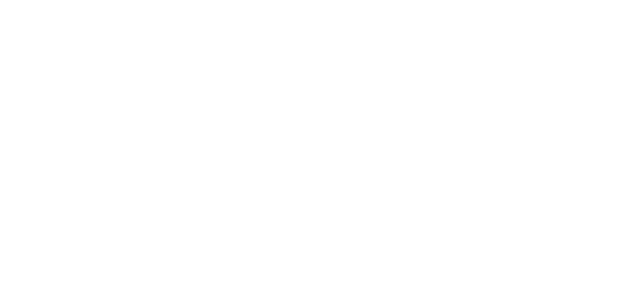
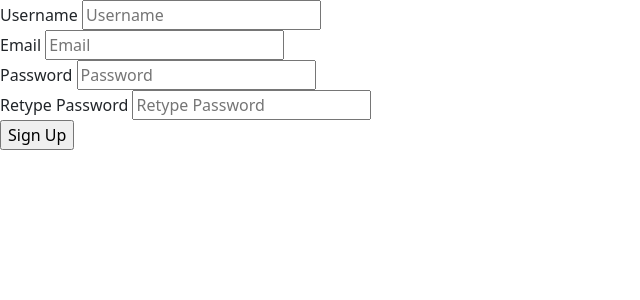
Before and after one commit to Kenny1217/flask-login-application, a Flask app: page /auth/signup in a window 1280 px wide. Before the commit the part shown is empty. Shown: the top 300 px of the page, without its empty margins (0-640 px from the left). Run offline with Flask 3, Linux system fonts and the light colour scheme; some libraries are stand-ins or nearby versions.

Commit message:
Create basic signup page

```diff
--- a/app/routes/auth.py
+++ b/app/routes/auth.py
@@ -4,6 +4,11 @@ auth_blueprint = Blueprint('/auth', __name__)
 
 @auth_blueprint.route('/auth/signup', methods=['GET', 'POST'])
 def signup():
+    if request.method == 'POST':
+        username = request.values.get('username')
+        email = request.values.get('email')
+        password = request.values.get('password')
+        password2 = request.values.get('password2')
     return render_template('./auth/signup.html')
 
 @auth_blueprint.route('/auth/signin', methods=['GET', 'POST'])
--- a/app/templates/auth/signup.html
+++ b/app/templates/auth/signup.html
@@ -5,6 +5,28 @@
     </head>
     <body>
 
+        <form method="post">
+            <div>
+                <label>Username</label>
+                <input type="text" name="username" placeholder="Username" required>
+            </div>
+            <div>
+                <label>Email</label>
+                <input type="email" name="email" placeholder="Email" required>
+            </div>
+            <div>
+                <label>Password</label>
+                <input type="password" name="password" placeholder="Password" required>
+            </div>
+            <div>
+                <label>Retype Password</label>
+                <input type="password" name="password2" placeholder="Retype Password" required>
+            </div>
+            <div>
+                <input type="submit" name="submit" value="Sign Up">
+            </div>
+        </form>
+
         <script src="../static/js/bootstrap.bundle.min.js"></script>
     </body>
 </html>
--- a/app/templates/index.html
+++ b/app/templates/index.html
@@ -4,11 +4,14 @@
         <link href="../static/css/bootstrap.min.css" rel="stylesheet">
 
         <link rel="prefetch" href="{{ url_for('/auth.signin') }}">
+        <link rel="prefetch" href="{{ url_for('/auth.signup') }}">
 
     </head>
     <body>
 
-        <a href="{{ url_for('/auth.signin') }}" class="btn btn-primary" >Signin</a>
+        <a href="{{ url_for('/auth.signin') }}" class="btn btn-primary">Sign In</a>
+
+        <a href="{{ url_for('/auth.signup') }}" class="btn btn-primary">Sign Up</a>
 
         <script src="../static/js/bootstrap.bundle.min.js"></script>
     </body>
```
